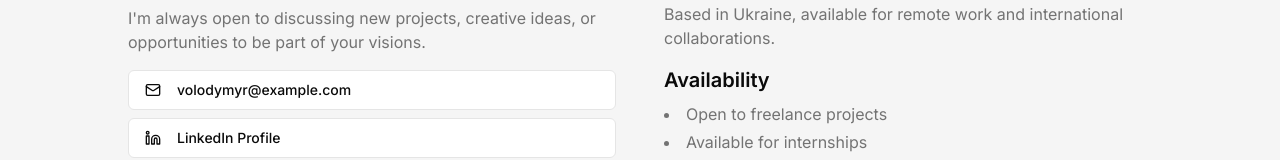
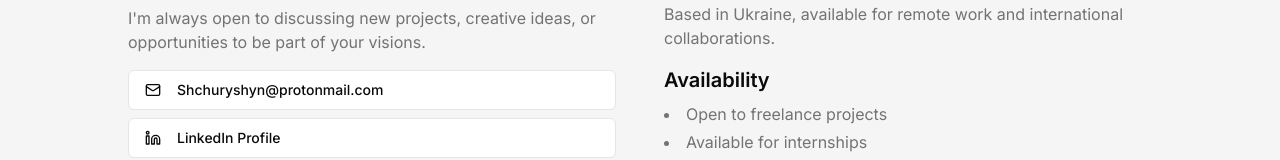
Before and after one commit to VSTimeless/volodymyr-pesr-web, a Next.js app: page / in a window 1280 px wide. Shown: the part 3309-3469 px from the top of the page. Built offline with nearby package versions, Linux system fonts and the light colour scheme.

Commit message:
feat: update social and email links to personal accounts

```diff
--- a/app/page.tsx
+++ b/app/page.tsx
@@ -45,17 +45,17 @@ export default function Home() {
           </div>
           <div className="flex flex-1 items-center justify-end space-x-4">
             <Button variant="ghost" size="icon" asChild>
-              <Link href="https://github.com" aria-label="GitHub">
+              <Link href="https://github.com/VSTimeless" aria-label="GitHub">
                 <Github className="h-4 w-4" />
               </Link>
             </Button>
             <Button variant="ghost" size="icon" asChild>
-              <Link href="https://linkedin.com" aria-label="LinkedIn">
+              <Link href="https://www.linkedin.com/in/vstimeless/" aria-label="LinkedIn">
                 <Linkedin className="h-4 w-4" />
               </Link>
             </Button>
             <Button variant="ghost" size="icon" asChild>
-              <Link href="mailto:volodymyr@example.com" aria-label="Email">
+              <Link href="mailto:Shchuryshyn@protonmail.com" aria-label="Email">
                 <Mail className="h-4 w-4" />
               </Link>
             </Button>
@@ -319,19 +319,19 @@ export default function Home() {
                 </div>
                 <div className="flex flex-col space-y-2">
                   <Button variant="outline" asChild className="justify-start">
-                    <Link href="mailto:volodymyr@example.com" className="flex items-center">
+                    <Link href="mailto:Shchuryshyn@protonmail.com" className="flex items-center">
                       <Mail className="mr-2 h-4 w-4" />
-                      volodymyr@example.com
+                      Shchuryshyn@protonmail.com
                     </Link>
                   </Button>
                   <Button variant="outline" asChild className="justify-start">
-                    <Link href="https://linkedin.com" className="flex items-center">
+                    <Link href="https://www.linkedin.com/in/vstimeless/" className="flex items-center">
                       <Linkedin className="mr-2 h-4 w-4" />
                       LinkedIn Profile
                     </Link>
                   </Button>
                   <Button variant="outline" asChild className="justify-start">
-                    <Link href="https://github.com" className="flex items-center">
+                    <Link href="https://github.com/VSTimeless" className="flex items-center">
                       <Github className="mr-2 h-4 w-4" />
                       GitHub Profile
                     </Link>
@@ -363,7 +363,7 @@ export default function Home() {
         <div className="container flex flex-col items-center justify-between gap-4 md:h-24 md:flex-row">
           <p className="text-center text-sm leading-loose text-muted-foreground md:text-left">
             Built with Next.js and Tailwind CSS. The source code is available on{" "}
-            <Link href="https://github.com" className="font-medium underline underline-offset-4">
+            <Link href="https://github.com/VSTimeless" className="font-medium underline underline-offset-4">
               GitHub
             </Link>
             .
```
